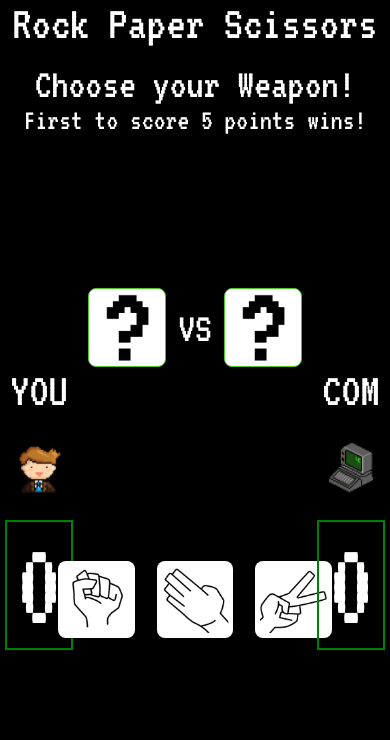
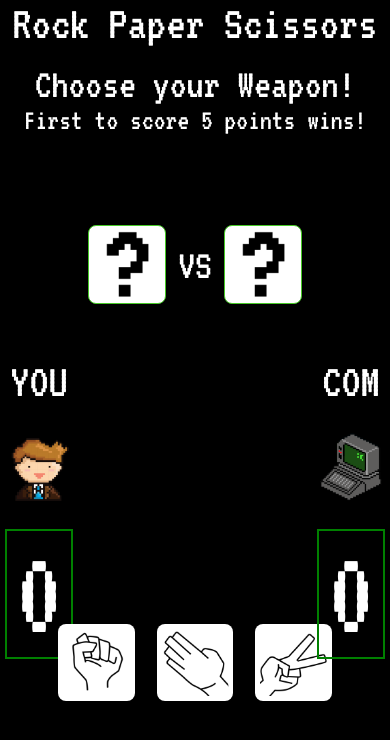
Before and after one commit to apokatastasis1/rock-paper-scissors, a plain HTML site: page index.html in a window 390 px wide. Both pictures are taken after a click on the button "Start". Drawn offline with Linux system fonts and the light colour scheme.

Commit message:
fixed overflowing

```diff
--- a/styles.css
+++ b/styles.css
@@ -399,8 +399,12 @@ div {
     }
     .user-avatar,
     .computer-avatar{
-        width: 60%;
+        width: 80%;
         height: auto;
+    }
+
+    .center{
+        row-gap: 30vh;
     }
   }
 
```
